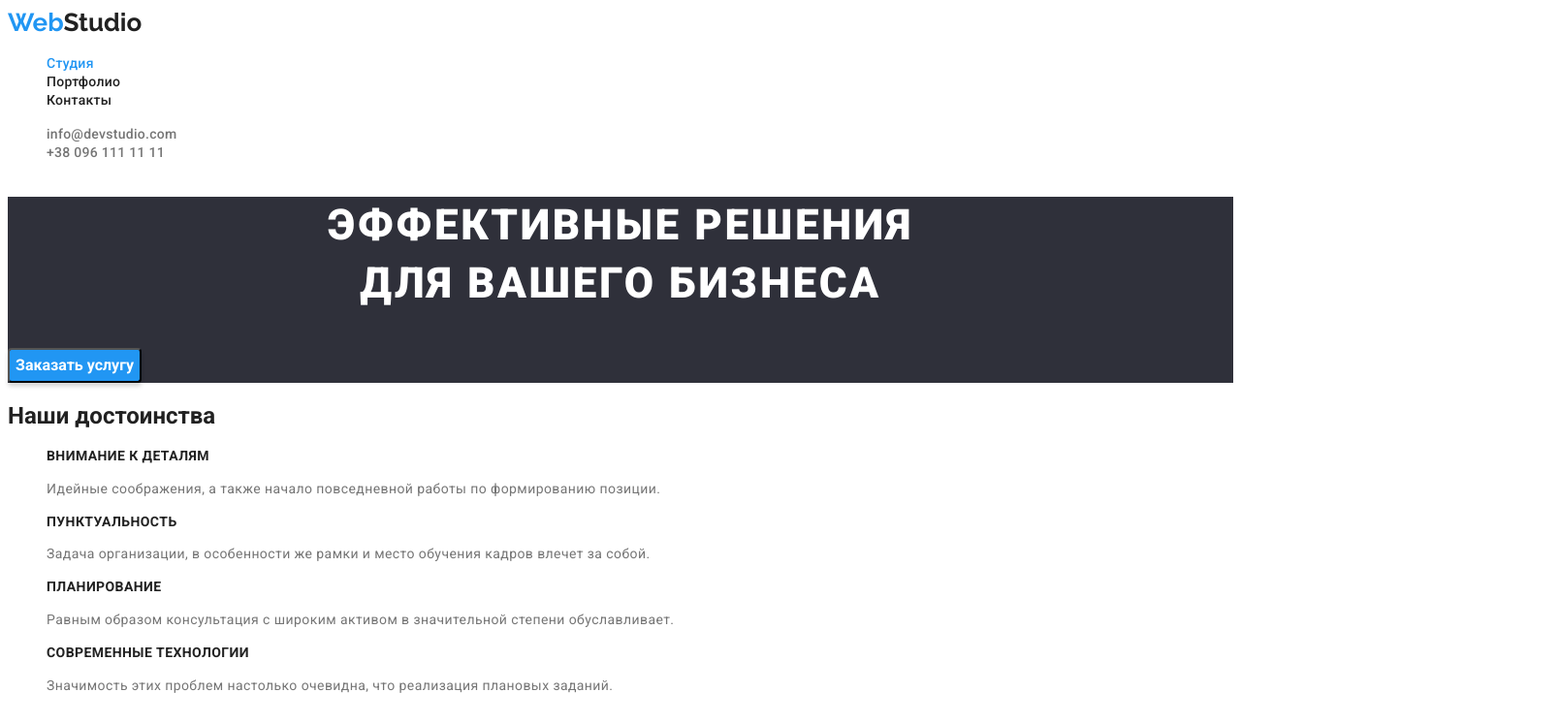
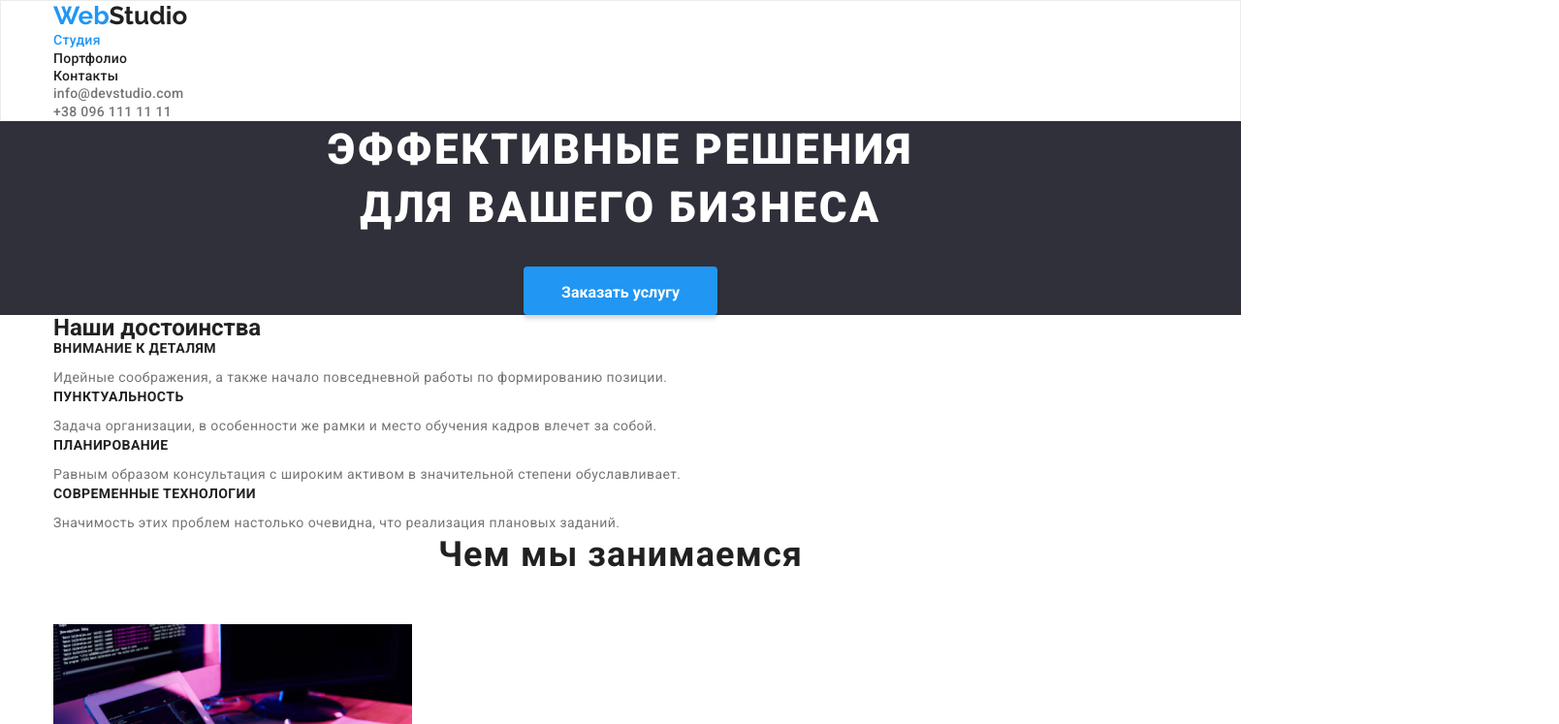
Before and after one commit to AndriiFyl/goit-markup-hw-03, a plain HTML site: page index.html in a window 1280 px wide. Shown: the top 747 px of the page at 97% size, 1608 px wide, since content can reach past the window. Drawn offline with nearby package versions, Linux system fonts and the light colour scheme.

Commit message:
редактирует отступы в index.html

```diff
--- a/css/styles.css
+++ b/css/styles.css
@@ -7,13 +7,37 @@
 
 }
 
+html {
+    box-sizing: border-box;
+}
+
+*,
+*::before,
+*::after {
+    box-sizing: inherit;
+}
+
 body {
     font-family: 'Roboto', 'Raleway', sans-serif;
     color: var(--primary-text-color);
     background-color: var(--primary-background-color);
+    margin: 0;
 }
 
 /* Header */
+
+.page-header {
+    border: 1px solid #ECECEC;
+}
+
+.container {
+    margin-left: auto;
+    margin-right: auto;
+    padding-left: 15px;
+    padding-right: 15px;
+    width: 1200px;
+
+}
 
 .logo-site {
     font-family: 'Raleway',
@@ -30,6 +54,8 @@ body {
 
 .list {
     list-style: none;
+    padding: 0;
+    margin: 0;
 }
 
 .link-nav  {
@@ -66,28 +92,42 @@ body {
 
  /* Секция герой */
 
- .hero-section {
+ .section.hero {
      background-color: var(--secondary-background-color);
+     text-align: center;
+ }
+
+  h1,
+  h2,
+  h3,
+  p {
+     margin-top: 0;
+     margin-bottom: 0;
  }
 
  .hero-title {
+    margin-top: 0;
+    margin-bottom: 30px;
     font-weight: 900;
     font-size: 44px;
     line-height: 1.36;
-    text-align: center;
     letter-spacing: 0.06em;
     text-transform: uppercase;
     color:#FFFFFF;
  }
 
  .hero-button {
-    background: #2196F3;
+    min-width: 200px;
+    height: 50px;
+    padding: 10px 32px;
     box-shadow: 0px 4px 4px rgba(0, 0, 0, 0.15);
     border-radius: 4px;
     font-family: inherit;
     font-weight: 700;
     font-size: 16px;
     line-height: 1.88;
+    background-color: #2196F3;
+    border-color: transparent;
     color: #FFFFFF;
     cursor: pointer;
  }
@@ -95,7 +135,10 @@ body {
 
  /* Наши достоинства */
 
+
+
  .title-values {
+    margin-bottom: 10px;
     font-weight: 700;
     font-size: 14px;
     line-height: 1.14;
@@ -115,15 +158,21 @@ body {
  /* Чем мы занимаемся */
 
  .heading-section {
+    margin-top: 0;
+    margin-bottom: 50px;
+    text-align: center;
     font-weight: 700;
     font-size: 36px;
     line-height: 1.17;
     letter-spacing: 0.03em;
     color: var(--primary-text-color);
+
  }
 
  /* Наша команда */
-.team-section {
+.section.team {
+    padding-top: 94px;
+    padding-bottom: 94px;
     background-color: #F5F4FA;
 }
 
@@ -144,8 +193,7 @@ body {
 
  /* Footer */
  .footer {
-     width: 1600px;
-     height: 252px;
+
      background-color: var(--secondary-background-color);
  }
 
@@ -161,6 +209,11 @@ body {
 
 .adress {
     font-style: normal;
+}
+
+.logo-footer {
+    display: inline-block;
+    margin-bottom: 20px;
 }
 
 .text-adress {
@@ -181,6 +234,11 @@ body {
 
 /* Страница Портфолио */
 .btn-port {
+min-width: 73px;
+height: 38px;
+border-radius: 4px;
+padding: 6px 22px;
+border-color: transparent;
 background: #F5F4FA;
 font-family: inherit;
 font-weight: 500;
--- a/index.html
+++ b/index.html
@@ -4,19 +4,24 @@
     <meta charset="UTF-8" />
     <meta http-equiv="X-UA-Compatible" content="IE=edge" />
     <meta name="viewport" content="width=device-width, initial-scale=1.0" />
+    <title lang="en">WebStudio</title>
     <link rel="preconnect" href="https://fonts.googleapis.com" />
     <link rel="preconnect" href="https://fonts.gstatic.com" crossorigin />
     <link
       href="https://fonts.googleapis.com/css2?family=Raleway:wght@700&family=Roboto:wght@400;500;700;900&display=swap"
       rel="stylesheet"
     />
+    <link
+      rel="stylesheet"
+      href="https://cdnjs.cloudflare.com/ajax/libs/modern-normalize/1.1.0/modern-normalize.min.css"
+    />
     <link rel="stylesheet" href="./css/styles.css" />
-    <title lang="en">WebStudio</title>
   </head>
 
   <body>
     <!--Шапка сайта-->
-    <header>
+    <header class="page-header">
+      <div class="container">
         <nav>
           <a class="logo-site" href="./index.html"
             ><span class="logo-part">Web</span>Studio</a
@@ -42,11 +47,12 @@
             >
           </li>
         </ul>
+      </div>
     </header>
 
     <main>
       <!--Герой-->
-      <section class="hero-section">
+      <section class="section hero">
         <h1 class="hero-title">
           Эффективные решения <br />
           для вашего бизнеса
@@ -56,7 +62,7 @@
 
       <!--Наши достоинства-->
 
-      <section>
+      <section class="container">
         <h2>Наши достоинства</h2>
         <ul class="list">
           <li>
@@ -92,7 +98,7 @@
 
       <!--Чем мы занимаемся-->
 
-      <section>
+      <section class="container">
         <h2 class="heading-section">Чем мы занимаемся</h2>
         <ul class="list">
           <li>
@@ -117,11 +123,16 @@
 
       <!--Наша команда-->
 
-      <section class="team-section">
+      <section class="section team">
+        <div class="container">
           <h2 class="heading-section">Наша команда</h2>
           <ul class="list">
             <li>
-            <img src="./images/сотрудник1.jpg" alt="сотрудник 1" width="270" />
+              <img
+                src="./images/сотрудник1.jpg"
+                alt="сотрудник 1"
+                width="270"
+              />
               <h3 class="title">Игорь Демьяненко</h3>
               <p class="title-info" lang="en">Product Designer</p>
             </li>
@@ -137,23 +148,33 @@
             </li>
 
             <li>
-            <img src="./images/сотрудник3.jpg" alt="сотрудник 3" width="270" />
+              <img
+                src="./images/сотрудник3.jpg"
+                alt="сотрудник 3"
+                width="270"
+              />
               <h3 class="title">Николай Тарасов</h3>
               <p class="title-info" lang="en">Marketing</p>
             </li>
 
             <li>
-            <img src="./images/сотрудник4.jpg" alt="сотрудник 4" width="270" />
+              <img
+                src="./images/сотрудник4.jpg"
+                alt="сотрудник 4"
+                width="270"
+              />
               <h3 class="title">Михаил Ермаков</h3>
               <p class="title-info" lang="en">UI Designer</p>
             </li>
           </ul>
+        </div>
       </section>
     </main>
 
     <!--Контакты-->
 
     <footer class="footer">
+      <div class="container">
         <a class="logo-footer" href="./index.html"
           ><span class="logo-part">Web</span>Studio</a
         >
@@ -172,6 +193,7 @@
             </li>
           </ul>
         </address>
+      </div>
     </footer>
   </body>
 </html>
```
Also changed, not shown: portfolio.html (+6 -2 lines). Lines whose indentation alone changed are shown as unchanged.
